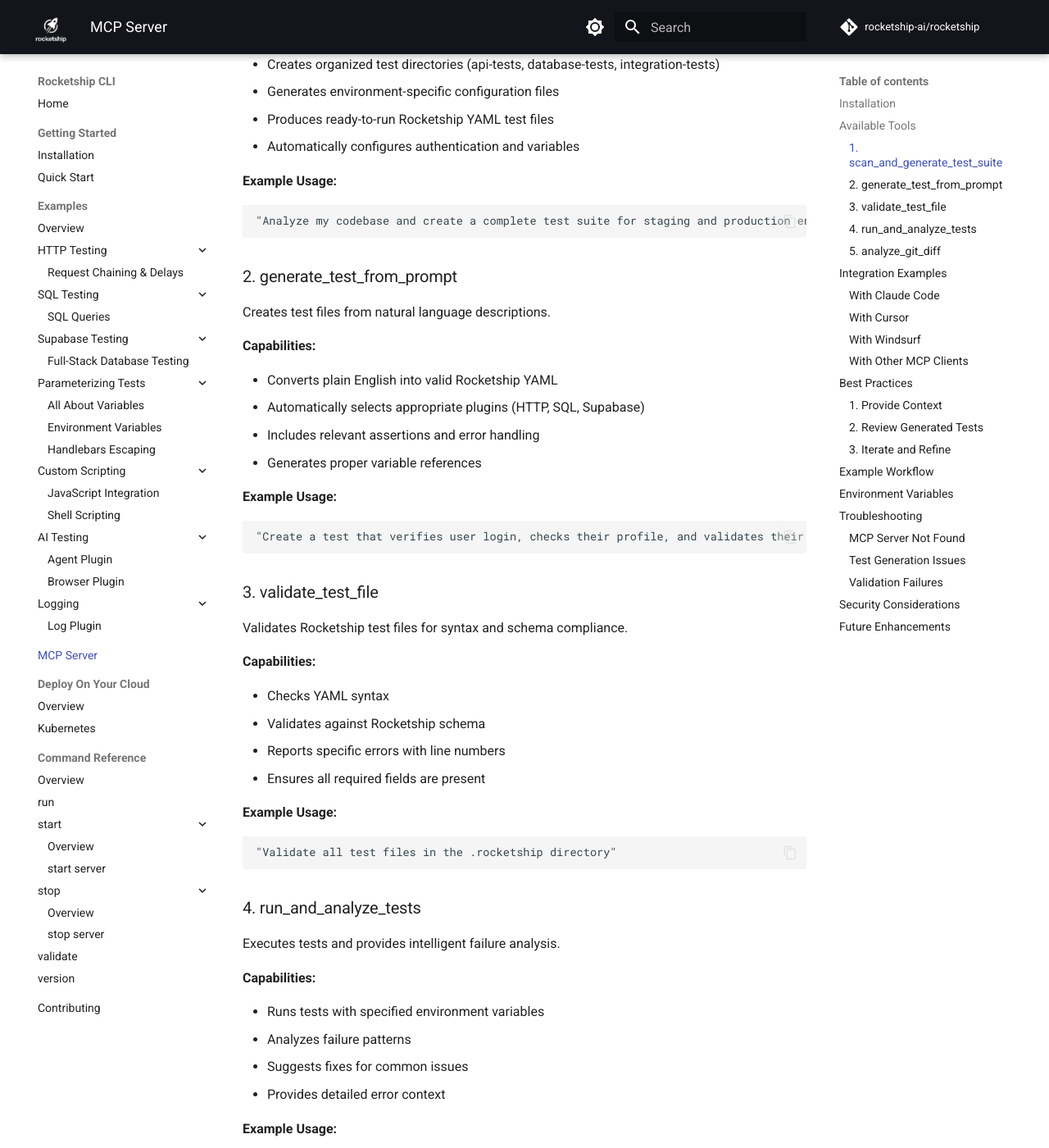
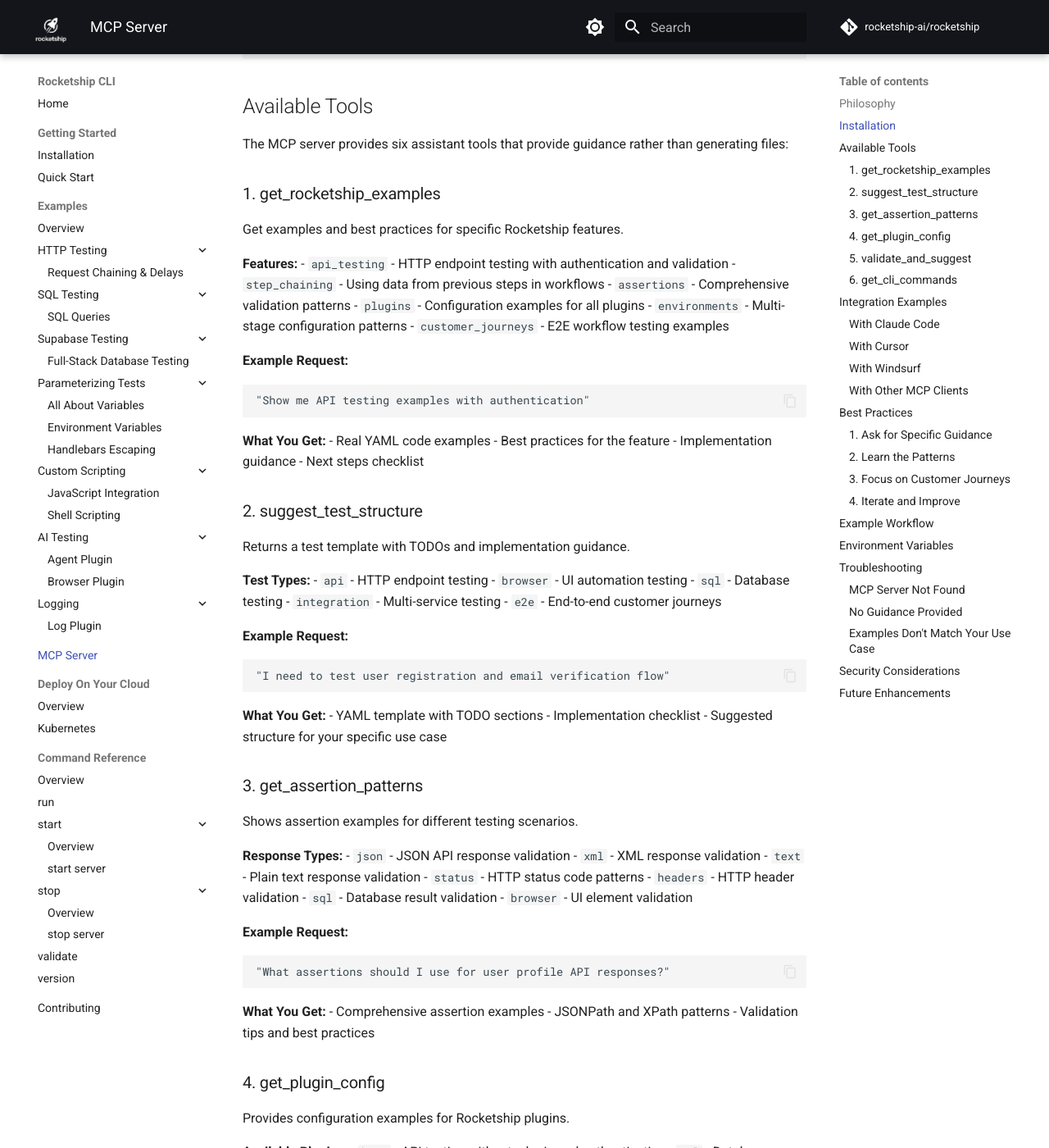
Before and after one commit to rocketship-ai/rocketship, an MkDocs documentation site: the page built from docs/src/mcp-server.md, in a window 1280 px wide and 1400 px high, scrolled down 818 px. Shown: the whole window at 82% size. Built offline with MkDocs 1.6.1 and Material for MkDocs 9.7.7, drawn with Linux system fonts in a browser that asks for light colours; comment, search, counter and statistics services are not loaded; some of the changed text lies outside the part shown.

Commit message:
docs update

````diff
--- a/docs/src/mcp-server.md
+++ b/docs/src/mcp-server.md
@@ -1,6 +1,15 @@
 # MCP Server
 
-Rocketship includes an MCP (Model Context Protocol) server that enables AI coding assistants to automatically generate, run, and maintain your test suites. This integration allows tools like Claude, Cursor, Windsurf, and other MCP-compatible assistants to understand your codebase and create comprehensive test scenarios.
+Rocketship includes an MCP (Model Context Protocol) server that assists AI coding agents in writing better Rocketship tests by providing examples, patterns, and guidance rather than generating complete test files.
+
+## Philosophy
+
+The Rocketship MCP server is designed as a **knowledgeable assistant** that helps coding agents understand Rocketship testing patterns and best practices. Unlike traditional code generators, this MCP server:
+
+- **Provides guidance, not files**: Shows examples and patterns for agents to adapt
+- **Maintains agent control**: The coding agent creates all files and makes all decisions
+- **Emphasizes learning**: Helps agents understand Rocketship concepts deeply
+- **Focuses on quality**: Promotes E2E customer journey testing and best practices
 
 ## Installation
 
@@ -19,98 +28,147 @@
 
 ## Available Tools
 
-The MCP server provides five powerful tools for test automation:
+The MCP server provides six assistant tools that provide guidance rather than generating files:
 
-### 1. scan_and_generate_test_suite
+### 1. get_rocketship_examples
 
-Analyzes your codebase context and generates a comprehensive test suite structure.
+Get examples and best practices for specific Rocketship features.
 
-**Capabilities:**
+**Features:**
+- `api_testing` - HTTP endpoint testing with authentication and validation
+- `step_chaining` - Using data from previous steps in workflows
+- `assertions` - Comprehensive validation patterns
+- `plugins` - Configuration examples for all plugins
+- `environments` - Multi-stage configuration patterns
+- `customer_journeys` - E2E workflow testing examples
 
-- Creates organized test directories (api-tests, database-tests, integration-tests)
-- Generates environment-specific configuration files
-- Produces ready-to-run Rocketship YAML test files
-- Automatically configures authentication and variables
-
-**Example Usage:**
-
+**Example Request:**
 ```
-"Analyze my codebase and create a complete test suite for staging and production environments"
+"Show me API testing examples with authentication"
 ```
 
-### 2. generate_test_from_prompt
+**What You Get:**
+- Real YAML code examples
+- Best practices for the feature
+- Implementation guidance
+- Next steps checklist
 
-Creates test files from natural language descriptions.
+### 2. suggest_test_structure
 
-**Capabilities:**
+Returns a test template with TODOs and implementation guidance.
 
-- Converts plain English into valid Rocketship YAML
-- Automatically selects appropriate plugins (HTTP, SQL, Supabase)
-- Includes relevant assertions and error handling
-- Generates proper variable references
+**Test Types:**
+- `api` - HTTP endpoint testing
+- `browser` - UI automation testing
+- `sql` - Database testing
+- `integration` - Multi-service testing
+- `e2e` - End-to-end customer journeys
 
-**Example Usage:**
-
+**Example Request:**
 ```
-"Create a test that verifies user login, checks their profile, and validates their subscription status"
+"I need to test user registration and email verification flow"
 ```
 
-### 3. validate_test_file
+**What You Get:**
+- YAML template with TODO sections
+- Implementation checklist
+- Suggested structure for your specific use case
 
-Validates Rocketship test files for syntax and schema compliance.
+### 3. get_assertion_patterns
 
-**Capabilities:**
+Shows assertion examples for different testing scenarios.
 
-- Checks YAML syntax
-- Validates against Rocketship schema
-- Reports specific errors with line numbers
-- Ensures all required fields are present
+**Response Types:**
+- `json` - JSON API response validation
+- `xml` - XML response validation
+- `text` - Plain text response validation
+- `status` - HTTP status code patterns
+- `headers` - HTTP header validation
+- `sql` - Database result validation
+- `browser` - UI element validation
 
-**Example Usage:**
-
+**Example Request:**
 ```
-"Validate all test files in the .rocketship directory"
+"What assertions should I use for user profile API responses?"
 ```
 
-### 4. run_and_analyze_tests
+**What You Get:**
+- Comprehensive assertion examples
+- JSONPath and XPath patterns
+- Validation tips and best practices
 
-Executes tests and provides intelligent failure analysis.
+### 4. get_plugin_config
 
-**Capabilities:**
+Provides configuration examples for Rocketship plugins.
 
-- Runs tests with specified environment variables
-- Analyzes failure patterns
-- Suggests fixes for common issues
-- Provides detailed error context
+**Available Plugins:**
+- `http` - API testing with retry logic and authentication
+- `sql` - Database operations with transaction support
+- `browser` - UI automation with screenshots and interactions
+- `agent` - AI-powered validation and analysis
+- `supabase` - Direct Supabase API operations
+- `delay` - Timing control with jitter
+- `script` - Custom JavaScript logic
+- `log` - Structured logging and debugging
 
-**Example Usage:**
-
+**Example Request:**
 ```
-"Run my API tests against staging and explain any failures"
+"How do I configure the SQL plugin for PostgreSQL testing?"
 ```
 
-### 5. analyze_git_diff
+**What You Get:**
+- Basic and advanced configuration examples
+- Feature descriptions and capabilities
+- Plugin-specific tips and best practices
 
-Examines code changes and suggests test updates.
+### 5. validate_and_suggest
 
-**Capabilities:**
+Reviews your Rocketship YAML content and suggests improvements.
 
-- Compares branches to identify changes
-- Suggests new tests for added endpoints
-- Recommends updates for modified APIs
-- Highlights tests that may need attention
+**Improvement Focus Areas:**
+- `performance` - Timeout and retry optimizations
+- `assertions` - Better validation patterns
+- `structure` - YAML organization improvements
+- `coverage` - Test scenario completeness
+- `best_practices` - General Rocketship recommendations
 
-**Example Usage:**
+**Example Request:**
+```
+"Review my test file and suggest improvements"
+```
 
+**What You Get:**
+- Issue identification and fixes
+- Specific improvement suggestions
+- Best practice recommendations
+- Next steps for enhancement
+
+### 6. get_cli_commands
+
+Provides CLI command examples and usage patterns.
+
+**Command Categories:**
+- `run` - Execute tests with various options
+- `validate` - Syntax and schema validation
+- `start` - Start Rocketship engine server
+- `stop` - Stop engine server
+- `general` - Help, version, and configuration
+
+**Example Request:**
 ```
-"What tests should I update based on my latest PR?"
+"How do I run tests with custom variables in CI/CD?"
 ```
+
+**What You Get:**
+- Command examples for different scenarios
+- Flag explanations and usage
+- Workflow patterns and best practices
 
 ## Integration Examples
 
 ### With Claude Code
 
-- Add the configuration to your `.mcp.json` file in your project:
+Add to your `.mcp.json` file in your project root:
 
 ```json
 {
@@ -123,15 +181,18 @@
 }
 ```
 
-- Ask Claude to help with your tests!
+Then ask Claude for help:
 
 ```
-"Generate a comprehensive rocketship test suite for all of my Express.js API endpoints?"
+"I need to create API tests for my Express.js authentication endpoints. Show me some patterns I can follow."
 ```
+
+Claude will use the MCP server to get relevant examples and help you create your own test files.
 
 ### With Cursor
 
-- Head to Cursor Settings > MCP Servers > Add new MCP Server > Add the following to your mcp.json:
+1. Go to Cursor Settings > Features > Enable Model Context Protocol
+2. Add to your MCP configuration:
 
 ```json
 {
@@ -144,15 +205,15 @@
 }
 ```
 
-- Ask Cursor to create generate a test based off your prompt!
+3. Ask Cursor for guidance:
 
 ```
-"Can you write a rocketship test for my FastAPI API that includes user authentication?"
+"What's the best way to structure a Rocketship test for user login with database validation?"
 ```
 
 ### With Windsurf
 
-- Add the configuration to your Windsurf cascade configuration `~/.codeium/windsurf/mcp_config.json`:
+Add to your Windsurf MCP configuration (`~/.codeium/windsurf/mcp_config.json`):
 
 ```json
 {
@@ -165,10 +226,10 @@
 }
 ```
 
-- Ask Windsurf to write a new test based off your branch!
+Then ask for assistance:
 
 ```
-"Can you write a new rocketship test for this feature branch?"
+"Help me understand how to use step chaining in Rocketship for a complete e-commerce checkout flow"
 ```
 
 ### With Other MCP Clients
@@ -177,59 +238,81 @@
 
 ## Best Practices
 
-### 1. Provide Context
+### 1. Ask for Specific Guidance
 
-When asking for test generation, provide context about:
+Instead of asking for complete test generation, ask for guidance on specific aspects:
 
-- Your API structure
-- Authentication methods
-- Database schemas
-- External services you integrate with
+**Good:**
+- "Show me examples of API authentication testing"
+- "What assertions work best for user profile endpoints?"
+- "How should I structure an E2E checkout flow test?"
 
-### 2. Review Generated Tests
+**Less Effective:**
+- "Generate all my tests"
+- "Create a complete test suite"
 
-While the MCP server generates high-quality tests, always review:
+### 2. Learn the Patterns
 
-- Environment variables and secrets
-- API endpoints and URLs
-- Expected response values
-- Test data assumptions
+Use the MCP server to understand Rocketship concepts:
 
-### 3. Iterate and Refine
+- Study the examples provided
+- Understand the reasoning behind best practices
+- Adapt patterns to your specific use case
+- Build your own expertise over time
 
-Use the MCP server iteratively:
+### 3. Focus on Customer Journeys
 
-1. Generate initial tests
-2. Run and analyze failures
-3. Ask for specific improvements
-4. Update based on code changes
+The MCP server emphasizes E2E customer journey testing:
+
+- Think about complete user workflows
+- Test realistic user scenarios
+- Validate data consistency across steps
+- Include error and edge cases
+
+### 4. Iterate and Improve
+
+Use the validation tool to continuously improve:
+
+1. Get initial structure guidance
+2. Create your test implementation
+3. Validate and get improvement suggestions
+4. Refine based on feedback
+5. Learn from the process
 
 ## Example Workflow
 
-Here's a complete workflow using the MCP server:
+Here's how a typical interaction works:
 
 ```
-User: "I have a new Node.js API with user management and payment processing.
-      Generate a complete test suite."
+User: "I need to test a user registration API that creates a user,
+       sends an email, and requires email verification"
 
-AI: *Uses scan_and_generate_test_suite to create:*
-    - .rocketship/api-tests/rocketship.yaml
-    - .rocketship/integration-tests/rocketship.yaml
-    - .rocketship/staging-vars.yaml
-    - .rocketship/prod-vars.yaml
+Agent: *Uses get_rocketship_examples with feature="customer_journeys"*
 
-User: "Now run the tests against my staging environment"
+MCP Server: *Returns E2E customer journey examples including:*
+- Multi-step workflow patterns
+- Email verification testing approaches
+- Data validation between steps
+- Best practices for user onboarding flows
 
-AI: *Uses run_and_analyze_tests*
-    "3 tests failed due to missing API_KEY environment variable.
-     Please set your Stripe API key in staging-vars.yaml"
+Agent: "Based on these examples, let me help you create a test..."
+       *Creates test file incorporating the patterns*
 
-User: "I've updated the keys. Also, I just added a new webhook endpoint
-      for payment confirmations"
+User: "Now I want to add database validation to ensure the user was created correctly"
 
-AI: *Uses analyze_git_diff and generate_test_from_prompt*
-    "I've detected your new /webhooks/stripe endpoint and generated
-     tests for signature validation and payment confirmation flows"
+Agent: *Uses get_plugin_config with plugin="sql"*
+
+MCP Server: *Returns SQL plugin configuration examples*
+
+Agent: *Helps add SQL validation step to the existing test*
+
+User: "Can you review my test and suggest improvements?"
+
+Agent: *Uses validate_and_suggest with the YAML content*
+
+MCP Server: *Returns specific suggestions for improvement*
+
+Agent: *Helps implement the suggested improvements*
 ```
 
 ## Environment Variables
@@ -237,48 +320,52 @@
 The MCP server respects these environment variables:
 
 - `ROCKETSHIP_LOG`: Set log level (DEBUG, INFO, ERROR)
-- `ROCKETSHIP_ENGINE_ADDR`: Override default engine address
+- `NODE_ENV`: Development/production mode
 
 ## Troubleshooting
 
 ### MCP Server Not Found
 
-If Claude can't find the MCP server:
+If your AI client can't find the MCP server:
 
-1. Ensure you have Node.js 18+ installed
-2. Check your claude_desktop_config.json syntax
-3. Restart Claude after configuration changes
+1. Ensure Node.js 18+ is installed
+2. Check your MCP configuration syntax
+3. Restart your AI client after configuration changes
+4. Verify the npm package is accessible
 
-### Test Generation Issues
+### No Guidance Provided
 
-If generated tests aren't working:
+If the MCP server isn't providing helpful guidance:
 
-1. Provide more context about your API structure
-2. Specify authentication methods explicitly
-3. Include example requests/responses
+1. Be more specific in your requests
+2. Provide context about what you're trying to test
+3. Ask for specific features or patterns
+4. Try different tool combinations
 
-### Validation Failures
+### Examples Don't Match Your Use Case
 
-Common validation issues:
+If the provided examples don't fit your scenario:
 
-- Missing `version` field (required, format: "v1.0.0")
-- Invalid plugin names
-- Malformed assertions
+1. Ask for multiple feature examples to combine
+2. Request specific plugin configurations
+3. Use the validation tool to refine your approach
+4. Adapt the patterns to your specific needs
 
 ## Security Considerations
 
 The MCP server:
 
-- Never stores credentials or sensitive data
-- Operates in read-only mode for analysis
-- Executes tests only when explicitly requested
-- Uses your local Rocketship installation
+- **Never generates files**: Only provides guidance and examples
+- **No code access**: Works with agent's existing knowledge
+- **Read-only operation**: Cannot modify your project
+- **Local execution**: All operations run in your environment
+- **No data storage**: Doesn't store or transmit your code
 
 ## Future Enhancements
 
 Planned improvements include:
 
-- Visual test builder interface
-- Test coverage analysis
-- Performance benchmarking
-- Automatic test maintenance based on API changes
+- **Enhanced pattern library**: More examples for complex scenarios
+- **Interactive tutorials**: Step-by-step guidance for common workflows
+- **Context-aware suggestions**: Better understanding of project structure
+- **Performance optimization**: Faster response times and better caching
````
Also changed, not shown: README.md, mcp-server/README.md, 6 other files.
